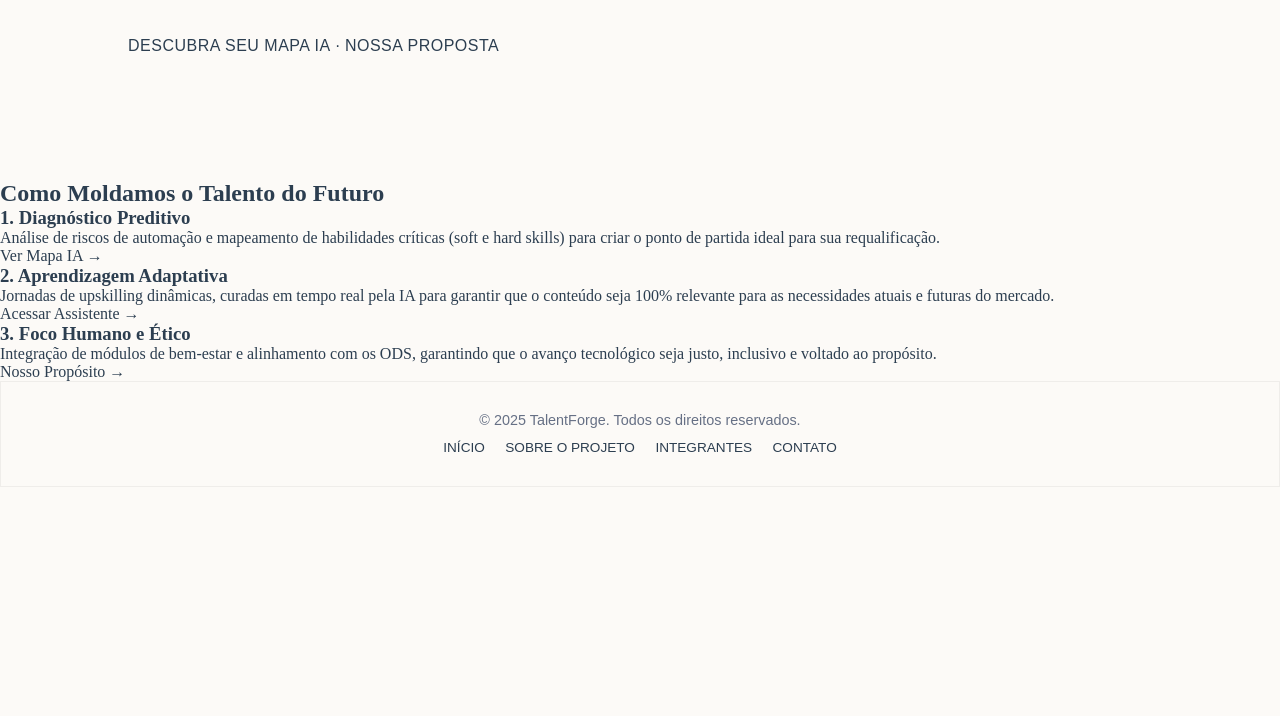
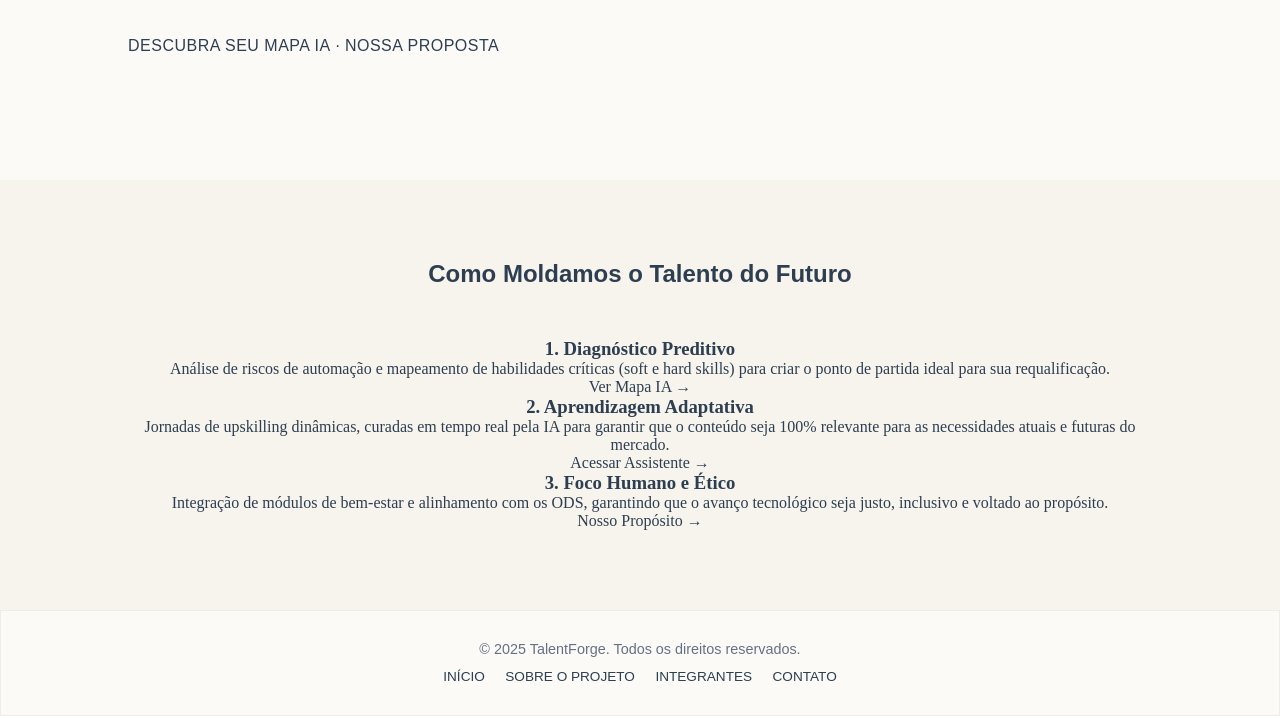
Before and after one commit to Sprint1-Front/GLOBAL-SOLUTION, a plain HTML site: page index.html in a window 1280 px wide. Shown: the part 608-1324 px from the top of the page. Before the commit the page ends 1095 px from the top, so only its background shows below. Drawn offline with Linux system fonts and the light colour scheme.

Commit message:
style: seção na main estilizado com cor diferente para se separar e destacar

```diff
--- a/css/style.css
+++ b/css/style.css
@@ -240,6 +240,25 @@ header {
     color: var(--color-main);
 }
 
+/* ===================================================
+    ESTILOS DA SEÇÃO DESTAQUES (FEATURES)
+=================================================== */
+
+.features-section {
+    padding: 80px 10%;
+    background-color: #f7f3ed;
+    text-align: center;
+}
+
+.section-title {
+    font-family: var(--font-sans);
+    font-size: 1.5rem;
+    color: var(--color-text-dark);
+    margin-bottom: 50px;
+    font-weight: 600;
+}
+
+
 /* =============================
         FOOTER
 =============================*/
```
